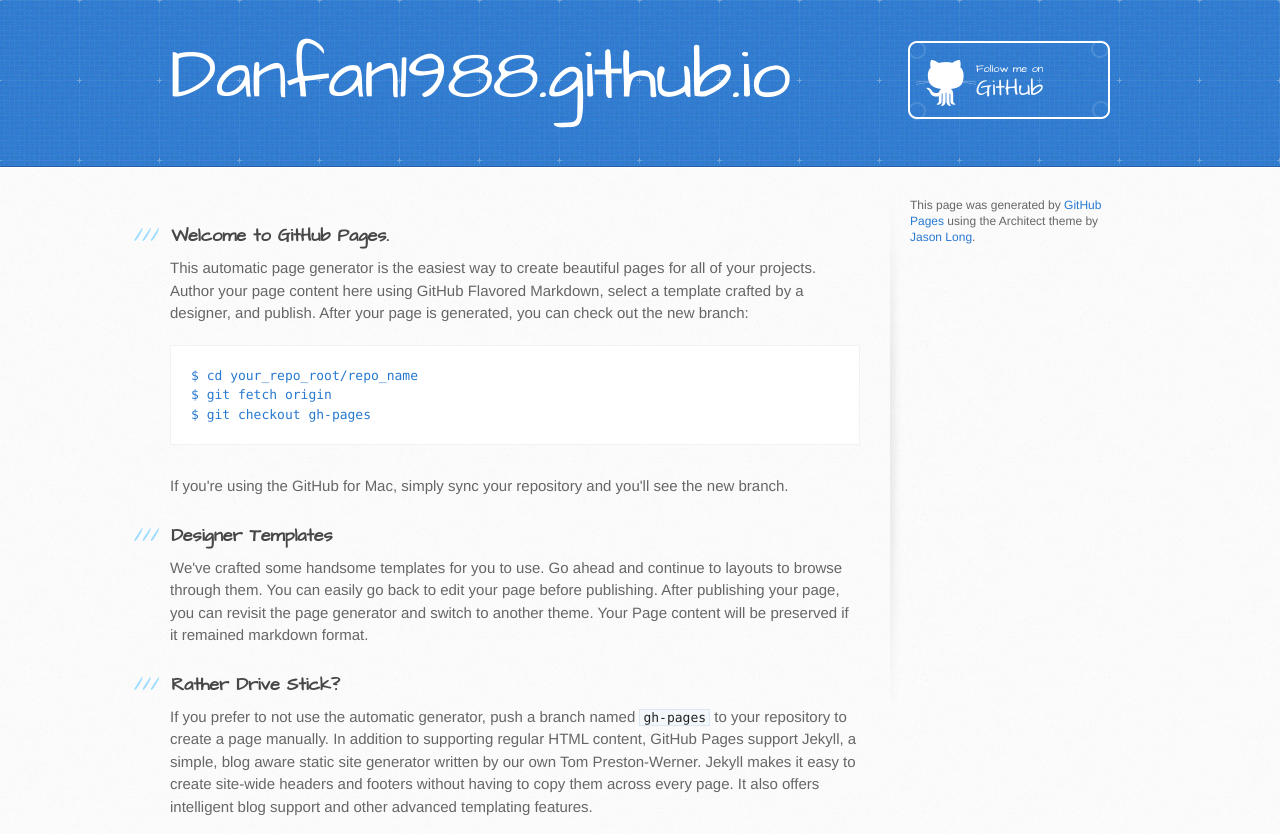
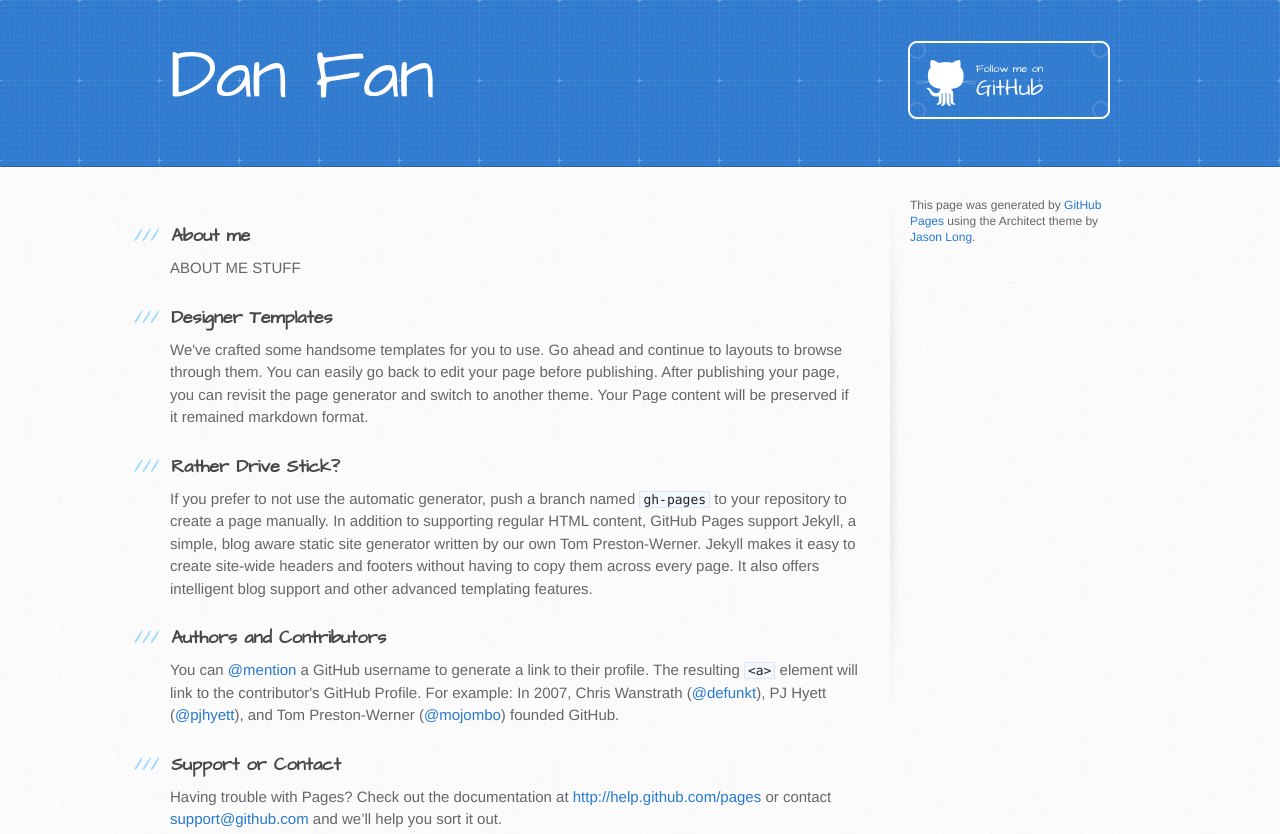
Before and after one commit to DanFan1988/DanFan1988.github.io, a plain HTML site: page index.html in a window 1280 px wide. Shown: the top 834 px of the page. Drawn offline with Linux system fonts and the light colour scheme.

Commit message:
initial commit

```diff
--- a/index.html
+++ b/index.html
@@ -13,13 +13,13 @@
     <script src="//html5shiv.googlecode.com/svn/trunk/html5.js"></script>
     <![endif]-->
 
-    <title>Danfan1988.github.io by DanFan1988</title>
+    <title>Dan Fan</title>
   </head>
 
   <body>
     <header>
       <div class="inner">
-        <h1>Danfan1988.github.io</h1>
+        <h1>Dan Fan</h1>
         <h2></h2>
         <a href="https://github.com/DanFan1988" class="button"><small>Follow me on</small>GitHub</a>
       </div>
@@ -29,16 +29,9 @@
       <div class="inner clearfix">
         <section id="main-content">
           <h3>
-<a name="welcome-to-github-pages" class="anchor" href="#welcome-to-github-pages"><span class="octicon octicon-link"></span></a>Welcome to GitHub Pages.</h3>
+<a name="about me" class="anchor" href="#about me"><span class="octicon octicon-link"></span></a>About me</h3>
 
-<p>This automatic page generator is the easiest way to create beautiful pages for all of your projects. Author your page content here using GitHub Flavored Markdown, select a template crafted by a designer, and publish. After your page is generated, you can check out the new branch:</p>
-
-<pre><code>$ cd your_repo_root/repo_name
-$ git fetch origin
-$ git checkout gh-pages
-</code></pre>
-
-<p>If you're using the GitHub for Mac, simply sync your repository and you'll see the new branch.</p>
+<p>ABOUT ME STUFF</p>
 
 <h3>
 <a name="designer-templates" class="anchor" href="#designer-templates"><span class="octicon octicon-link"></span></a>Designer Templates</h3>
```
